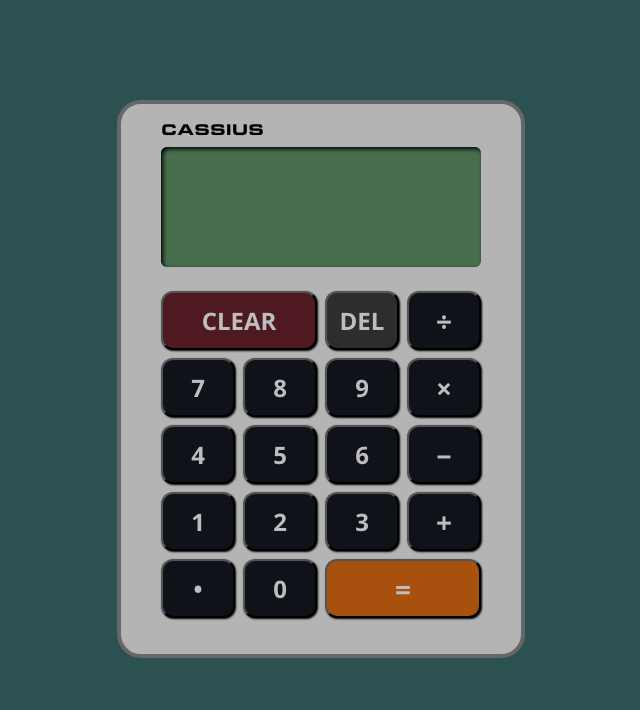
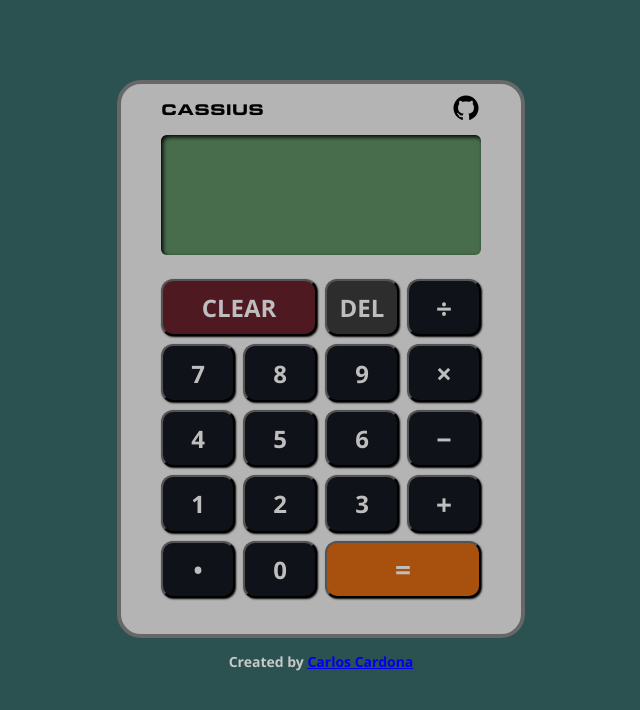
Before and after one commit to ccardonaguillen/calculator-webpage, a plain HTML site: page index.html in a window 1280 px wide. Shown: the whole page, without its empty margins (319-959 px from the left). Drawn offline with Linux system fonts and the light colour scheme.

Commit message:
Add link to Github and credits

```diff
--- a/index.html
+++ b/index.html
@@ -10,7 +10,13 @@
 </head>
 <body>
     <div class="calculator">
-        <p class="logo">CASSIUS</p>
+        <div class="header">
+            <p class="logo">CASSIUS</p>
+            <div class="dummy"></div>
+            <a href="https://github.com/ccardonaguillen/calculator-webpage" target="_blank" title="ccardonaguillen@Github">
+                <img src="./images/github-icon.svg" alt="Github">
+            </a>
+        </div>
         <div class="display">
             <p class="input"></p> <!-- 12345678910.&div;&times;&minus;&plus;&equals; -->
             <p class="result"></p>
@@ -45,5 +51,8 @@
             <button id="equals" data-key=" " class="operator span2">&equals;</button>
         </div>
     </div>
+    <div class="credits">
+        <p>Created by <a href="https://github.com/ccardonaguillen" target="_blank" >Carlos Cardona</a></p>
+    </div>
 </body>
 </html>
--- a/style.css
+++ b/style.css
@@ -28,18 +28,30 @@ body {
     align-items: center;
     flex-direction: column;
     background-color: rgb(180, 180, 180);
-    margin: 100px auto;
+    margin: 80px auto 0px;
     width: 400px;
     height: 550px;
     border: rgb(103, 103, 103) 4px solid;
     border-radius: 24px;
 }
 
+.header {
+    display: grid;
+    grid-auto-flow: column;
+    justify-content: space-between;
+    align-items: center;
+    width: 320px;
+    padding: 0px 40px;
+}
+
 .logo {
     font-size: 16px;
     font-family: eurostile, sans-serif;
     font-weight: bold;
-    margin: 16px auto 8px 40px;
+}
+
+.header img {
+    height: 30px;
 }
 
 .display{
@@ -123,3 +135,17 @@ button:active,
 .operator {
     font-size: 28px;
 }
+
+.credits {
+    display: flex;
+    justify-content: center;
+    font-family: "Noto Sans";
+    font-size: 14px;
+    margin: 0px auto;
+    color: rgb(200, 200, 200);
+    margin: 0 auto;
+}
+
+.credits a:visited{
+    color: rgb(200, 200, 200);
+}
```
Also changed, not shown: images/github-icon.svg (added).
